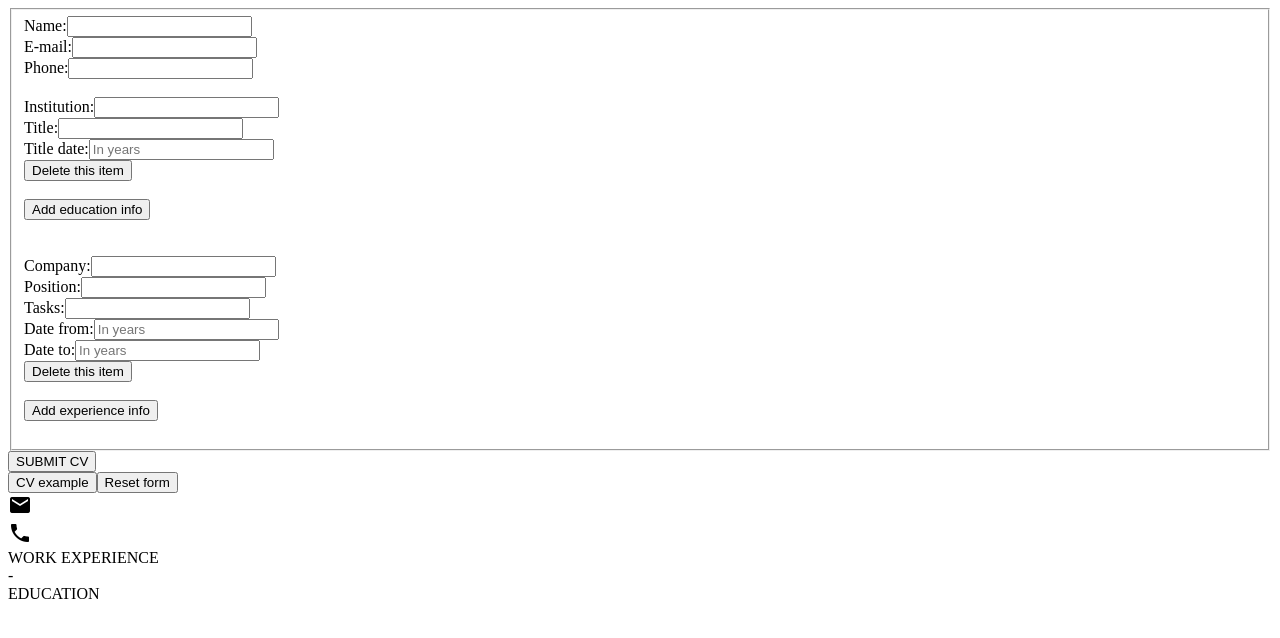
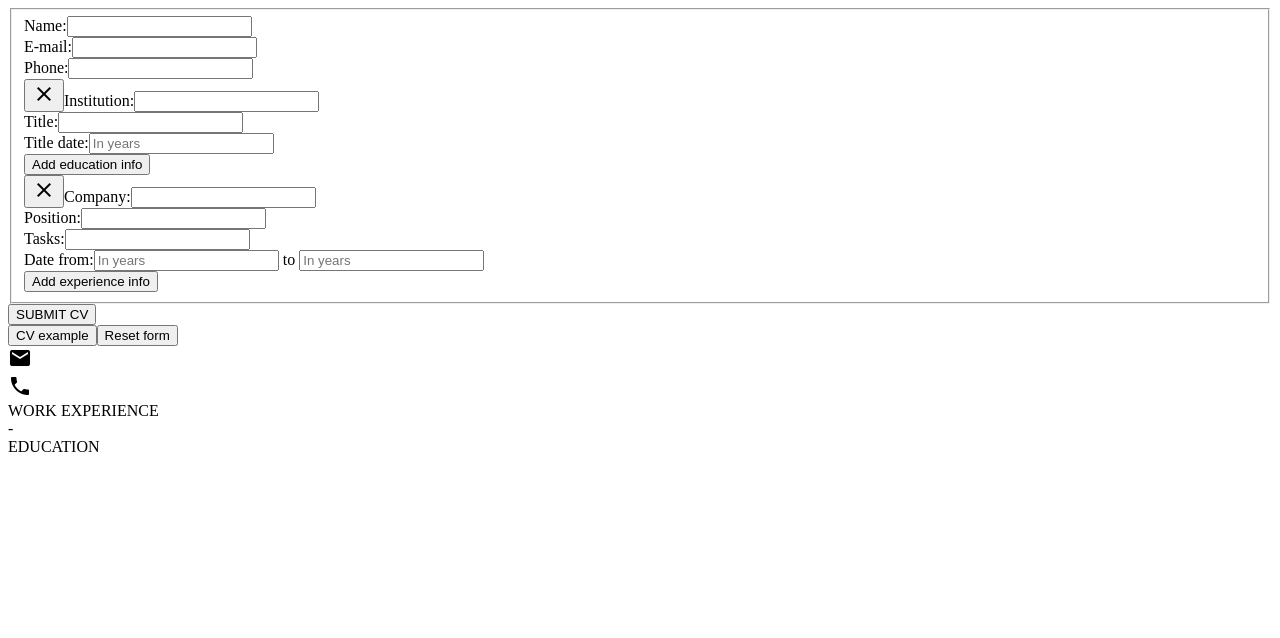
Before and after one commit to Fernetazo/cv-project, a React (Create React App) app: page / in a window 1280 px wide. Shown: the top 638 px of the page. Built offline with nearby package versions, Linux system fonts and the light colour scheme; the HTML template or start-up script is replaced by a standard one.

Commit message:
More styling

```diff
--- a/src/App.js
+++ b/src/App.js
@@ -202,9 +202,17 @@ class App extends Component {
 
     const ToggleCV = () => {
       if (this.state.isEditing === true) {
-        return <button type="submit">SUBMIT CV</button>;
+        return (
+          <button className="submitButton" type="submit">
+            SUBMIT CV
+          </button>
+        );
       } else {
-        return <button type="submit">EDIT CV</button>;
+        return (
+          <button className="submitButton" type="submit">
+            EDIT CV
+          </button>
+        );
       }
     };
 
@@ -213,37 +221,27 @@ class App extends Component {
         <div className="leftSide">
           <form onSubmit={this.onSubmitCV}>
             <fieldset disabled={!this.state.isEditing}>
-              <div className="section">
               <PersonalInput
                 personalInfo={personalInfo}
                 handlePersonalChange={this.handlePersonalChange}
               />
-              </div>
-              <br></br>
-
-              <div className="section">
               <EduInput
                 educationArray={educationArray}
                 handleEducationChange={this.handleEducationChange}
                 deleteEdu={this.deleteEdu}
                 addEdu={this.addEdu}
               />
-              </div>
-              <br></br>
-
-              <div className="section">
               <ExpInput
                 experienceArray={experienceArray}
                 handleExperienceChange={this.handleExperienceChange}
                 deleteExp={this.deleteExp}
                 addExp={this.addExp}
               />
-              </div>
             </fieldset>
 
             <ToggleCV />
           </form>
-          <div className="buttons">
+          <div className="bottomButtons">
             <button onClick={this.loadExample}>CV example</button>
             <button onClick={this.resetForm}>Reset form</button>
           </div>
--- a/src/components/CVDisplay.js
+++ b/src/components/CVDisplay.js
@@ -17,11 +17,11 @@ const CVDisplay = (props) => {
           </div>
           <div className="contact">
             <div className="subContact">
-              <div className="material-icons">email</div>
+              <div className="material-icons contactIcon">email</div>
               <div>{personalInfo.email}</div>
             </div>
             <div className="subContact">
-              <div className="material-icons">phone</div>{" "}
+              <div className="material-icons contactIcon">phone</div>{" "}
               <div>{personalInfo.phone}</div>
             </div>
           </div>
--- a/src/components/EduInput.js
+++ b/src/components/EduInput.js
@@ -4,11 +4,19 @@ const EduInput = (props) => {
   const { educationArray, handleEducationChange, deleteEdu, addEdu } = props;
 
   return (
-    <div>
-      <div>
+    <div className="leftSideSection">
       {educationArray.map((e, index) => {
         return (
-            <div key={e.id}>
+          <div key={e.id} className="itemInput">
+            <div className="leftSideSubSection">
+              <button
+                className="clearButton"
+                index={index}
+                onClick={deleteEdu}
+                title="Delete this item"
+              >
+                <div className="material-icons">clear</div>
+              </button>
               <label>Institution:</label>
               <input
                 type="text"
@@ -17,8 +25,8 @@ const EduInput = (props) => {
                 name="institution"
                 onChange={handleEducationChange}
               ></input>
-              <br></br>
-
+            </div>
+            <div className="leftSideSubSection">
               <label>Title:</label>
               <input
                 type="text"
@@ -27,8 +35,7 @@ const EduInput = (props) => {
                 name="title"
                 onChange={handleEducationChange}
               ></input>
-              <br></br>
-
+              <div className="leftSideSubSection">
                 <label>Title date:</label>
                 <input
                   type="number"
@@ -38,18 +45,14 @@ const EduInput = (props) => {
                   name="titleDate"
                   onChange={handleEducationChange}
                 ></input>
-              <br></br>
-
-              <button index={index} onClick={deleteEdu}>
-                Delete this item
-              </button>
+              </div>
+            </div>
           </div>
         );
       })}
-        <br></br>
-        <button onClick={addEdu}>Add education info</button>
-      </div>
-      <br></br>
+      <button className="addItemButton" onClick={addEdu}>
+        Add education info
+      </button>
     </div>
   );
 };
--- a/src/components/ExpInput.js
+++ b/src/components/ExpInput.js
@@ -4,11 +4,19 @@ const ExpInput = (props) => {
   const { experienceArray, handleExperienceChange, deleteExp, addExp } = props;
 
   return (
-    <div>
-      <div>
-        {experienceArray.map((e, index) => {
-          return (
-            <div key={e.id}>
+    <div className="leftSideSection">
+      {experienceArray.map((e, index) => {
+        return (
+          <div key={e.id} className="itemInput">
+            <div className="leftSideSubSection">
+              <button
+                className="clearButton"
+                index={index}
+                onClick={deleteExp}
+                title="Delete this item"
+              >
+                <div className="material-icons">clear</div>
+              </button>
               <label>Company:</label>
               <input
                 type="text"
@@ -17,8 +25,8 @@ const ExpInput = (props) => {
                 name="company"
                 onChange={handleExperienceChange}
               ></input>
-              <br></br>
-
+            </div>
+            <div className="leftSideSubSection">
               <label>Position:</label>
               <input
                 type="text"
@@ -27,8 +35,8 @@ const ExpInput = (props) => {
                 name="position"
                 onChange={handleExperienceChange}
               ></input>
-              <br></br>
-
+            </div>
+            <div className="leftSideSubSection">
               <label>Tasks:</label>
               <input
                 type="text"
@@ -37,8 +45,9 @@ const ExpInput = (props) => {
                 name="tasks"
                 onChange={handleExperienceChange}
               ></input>
-              <br></br>
-
+            </div>
+            <div className="leftSideSubSection">
+              {" "}
               <label>Date from:</label>
               <input
                 type="number"
@@ -48,9 +57,7 @@ const ExpInput = (props) => {
                 name="dateFrom"
                 onChange={handleExperienceChange}
               ></input>
-              <br></br>
-
-              <label>Date to:</label>
+              <label> to </label>
               <input
                 type="number"
                 index={index}
@@ -59,18 +66,13 @@ const ExpInput = (props) => {
                 name="dateTo"
                 onChange={handleExperienceChange}
               ></input>
-              <br></br>
-
-              <button index={index} onClick={deleteExp}>
-                Delete this item
-              </button>
             </div>
-          );
-        })}
-        <br></br>
-        <button onClick={addExp}>Add experience info</button>
-      </div>
-      <br></br>
+          </div>
+        );
+      })}
+      <button className="addItemButton" onClick={addExp}>
+        Add experience info
+      </button>
     </div>
   );
 };
--- a/src/components/PersonalInput.js
+++ b/src/components/PersonalInput.js
@@ -5,6 +5,7 @@ const PersonalInput = (props) => {
 
   return (
     <div>
+      <div className="leftSideSubSection">
         <label>Name:</label>
         <input
           type="text"
@@ -12,7 +13,8 @@ const PersonalInput = (props) => {
           onChange={handlePersonalChange}
           value={personalInfo.name}
         ></input>
-      <br></br>
+      </div>
+      <div className="leftSideSubSection">
         <label>E-mail:</label>
         <input
           value={personalInfo.email}
@@ -20,7 +22,8 @@ const PersonalInput = (props) => {
           name="email"
           onChange={handlePersonalChange}
         ></input>
-      <br></br>
+      </div>
+      <div className="leftSideSubSection">
         <label>Phone:</label>
         <input
           value={personalInfo.phone}
@@ -29,6 +32,7 @@ const PersonalInput = (props) => {
           onChange={handlePersonalChange}
         ></input>
       </div>
+    </div>
   );
 };
 
--- a/src/styles/styles.css
+++ b/src/styles/styles.css
@@ -2,7 +2,6 @@
   font-family: "Material Icons", serif;
   color: grey;
   font-size: 20px;
-  margin-right: 5px;
 }
 
 #root {
@@ -13,6 +12,16 @@
   flex-direction: row;
   justify-content: space-between;
   width: 900px;
+}
+
+form {
+  display: flex;
+  flex-direction: column;
+  align-items: center;
+}
+
+fieldset {
+  margin-bottom: 15px;
 }
 
 .leftSide {
@@ -27,9 +36,55 @@ button {
   font-size: 10px;
 }
 
+input {
+  width: 200px;
+  margin-top: 3px;
+  margin-bottom: 3px;
+}
+
+.leftSideSection {
+  display: flex;
+  flex-direction: column;
+  align-items: center;
+  margin-top: 10px;
+}
+
+.leftSideSubSection {
+  display: flex;
+  flex-direction: column;
+}
+
+.itemInput {
+  margin-bottom: 10px;
+}
+
+.itemInput:hover .clearButton {
+  visibility: visible;
+}
+
+.clearButton {
+  visibility: hidden;
+  width: 22px;
+  height: 22px;
+  display: flex;
+  justify-content: center;
+  align-self: flex-end;
+  background: none;
+  border: none;
+}
+
+.clearButton:hover .material-icons {
+  color: red;
+}
+
+.addItemButton {
+  width: 200px;
+}
+
 .rightSideContainer {
   border: 1px solid;
   visibility: hidden;
+  box-shadow: 3px 3px 3px 3px black;
 }
 
 .rightSide {
@@ -64,12 +119,16 @@ button {
   margin: 10px;
 }
 
+.contactIcon {
+  margin-right: 10px;
+}
+
 .subSection {
   font-size: 20px;
   font-weight: bold;
   margin-top: 20px;
   margin-bottom: 20px;
-  border-bottom: 0.5px solid;
+  border-bottom: 0.5px solid grey;
 }
 
 .item {
@@ -105,3 +164,14 @@ button {
 .institution {
   font-size: 13px;
 }
+
+.submitButton {
+  width: 100px;
+}
+
+.bottomButtons {
+  display: flex;
+  flex-direction: row;
+  margin-top: 10px;
+  justify-content: space-around;
+}
```
Lines whose indentation alone changed are shown as unchanged.
